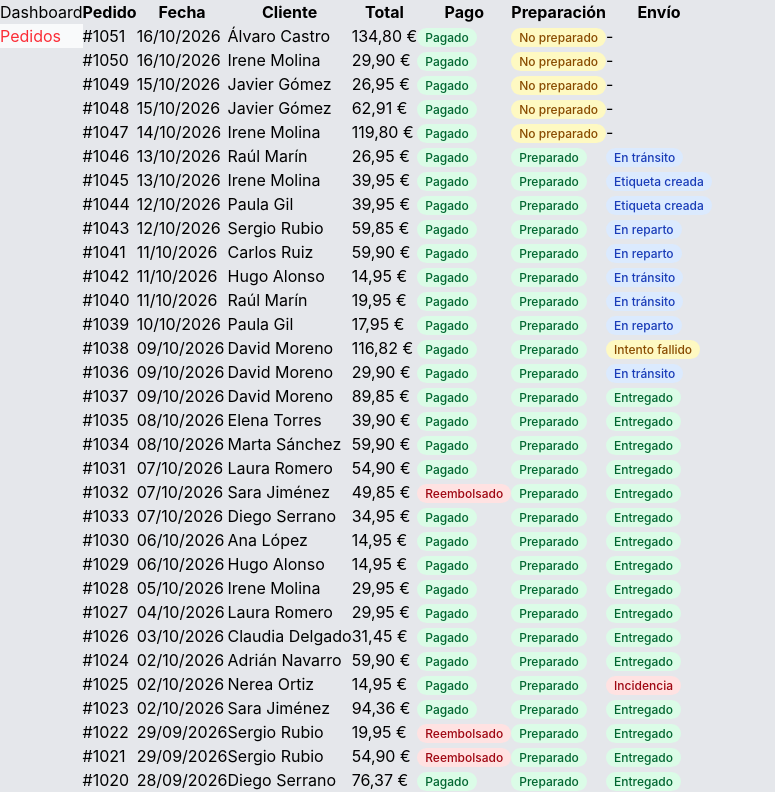
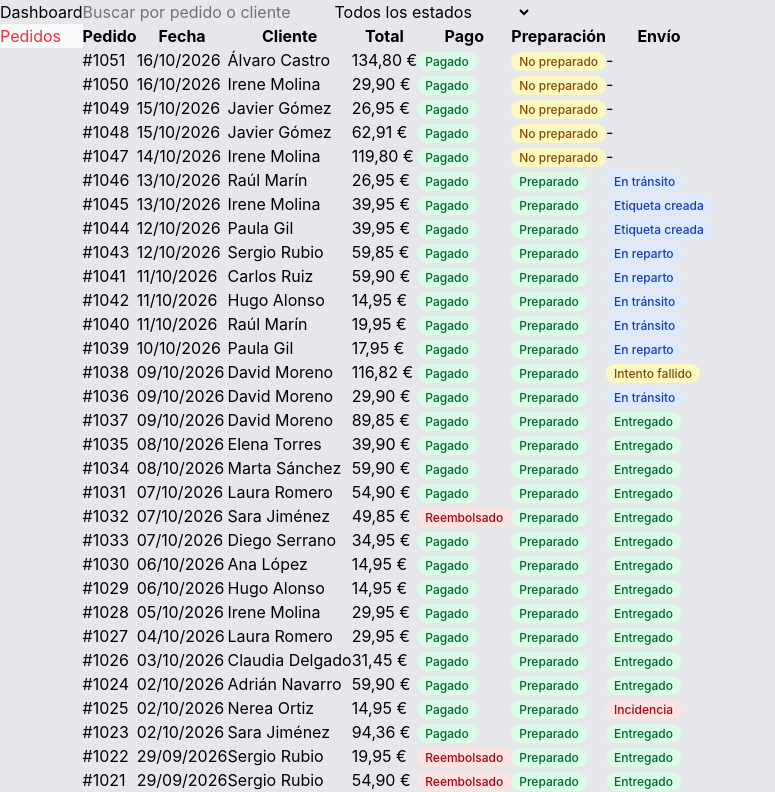
Before and after one commit to Danitaillefer/shop-panel, a React (Vite) app in the folder apps/web/: page /orders in a window 1280 px wide. Shown: the top 792 px of the page, without its empty margins (0-775 px from the left). Built offline with nearby package versions, Linux system fonts and the light colour scheme.

Commit message:
feat: add search and status filter to orders

```diff
--- a/apps/web/src/pages/Orders.tsx
+++ b/apps/web/src/pages/Orders.tsx
@@ -1,6 +1,8 @@
+import { useState } from "react"
 import StatusBadge from "../components/StatusBadge"
 import { orders } from "../data/orders"
 import { FULFILLMENT_STATUS_LABELS, FULFILLMENT_STATUS_TONES, PAYMENT_STATUS_LABELS, PAYMENT_STATUS_TONES, SHIPMENT_STATUS_LABELS, SHIPMENT_STATUS_TONES } from "../lib/labels"
+import type { FulfillmentStatus } from "../types"
 
 const dateFormatter = new Intl.DateTimeFormat('es-ES', {
     day: '2-digit',
@@ -15,10 +17,34 @@ const currencyFormatter = new Intl.NumberFormat('es-ES',{
 
 
 function Orders(){
+    const [search, setSearch] = useState('');
+    const [statusFilter, setStatusFilter] = useState<FulfillmentStatus | 'ALL'>('ALL');
 
     const sortedOrders = [...orders].sort((a,b) => new Date(b.createdAt).getTime() - new Date(a.createdAt).getTime())
+    const filteredOrders = sortedOrders.filter((order) => {
+        const matchesSearch =
+        order.customerName.toLowerCase().includes(search.toLowerCase()) || order.number.includes(search)
+        const matchesStatus = statusFilter === 'ALL' || order.fulfillmentStatus === statusFilter
+        return matchesSearch && matchesStatus;
+    })
+
 
     return(
+        <>
+            <input
+                value={search}
+                onChange={(event) => setSearch(event.target.value)}
+                placeholder="Buscar por pedido o cliente"
+            />
+            <select
+                value={statusFilter}
+                onChange={(event) => setStatusFilter(event.target.value as FulfillmentStatus | 'ALL')}
+                >
+                <option value="ALL">Todos los estados</option>
+                {Object.entries(FULFILLMENT_STATUS_LABELS).map(([value,label]) => (
+                    <option key={value} value={value}>{label}</option>
+                ))}
+            </select>
             <table>
                 <thead>
                     <tr>
@@ -32,7 +58,7 @@ function Orders(){
                     </tr>
                 </thead>
                 <tbody>
-            {sortedOrders.map((order) =>(
+                    {filteredOrders.map((order) =>(
                         <tr key={order.id}>
                             <td>{order.number}</td>
                             <td>{dateFormatter.format(new Date(order.createdAt))}</td>
@@ -63,6 +89,7 @@ function Orders(){
 
                 </tbody>
             </table>
+        </>
     )
 }
 
```
Also changed, not shown: 2 other files (tests, documents, lock files or other folders). Lines whose indentation alone changed are shown as unchanged.
